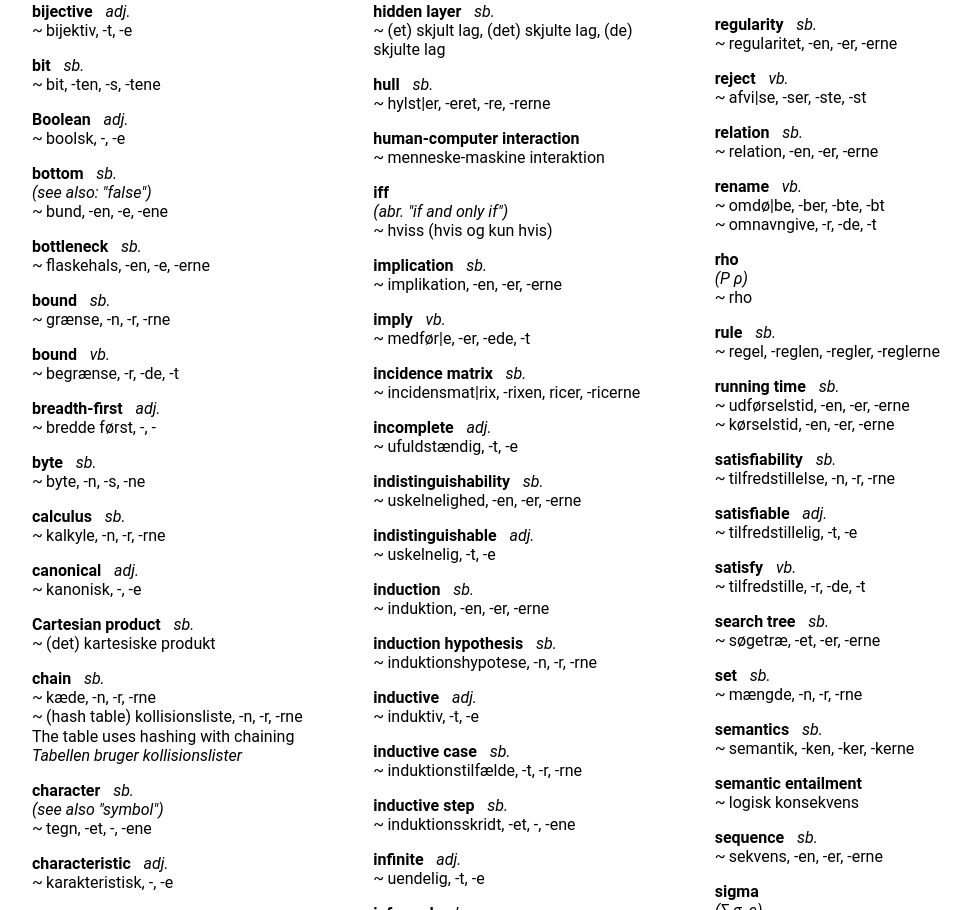
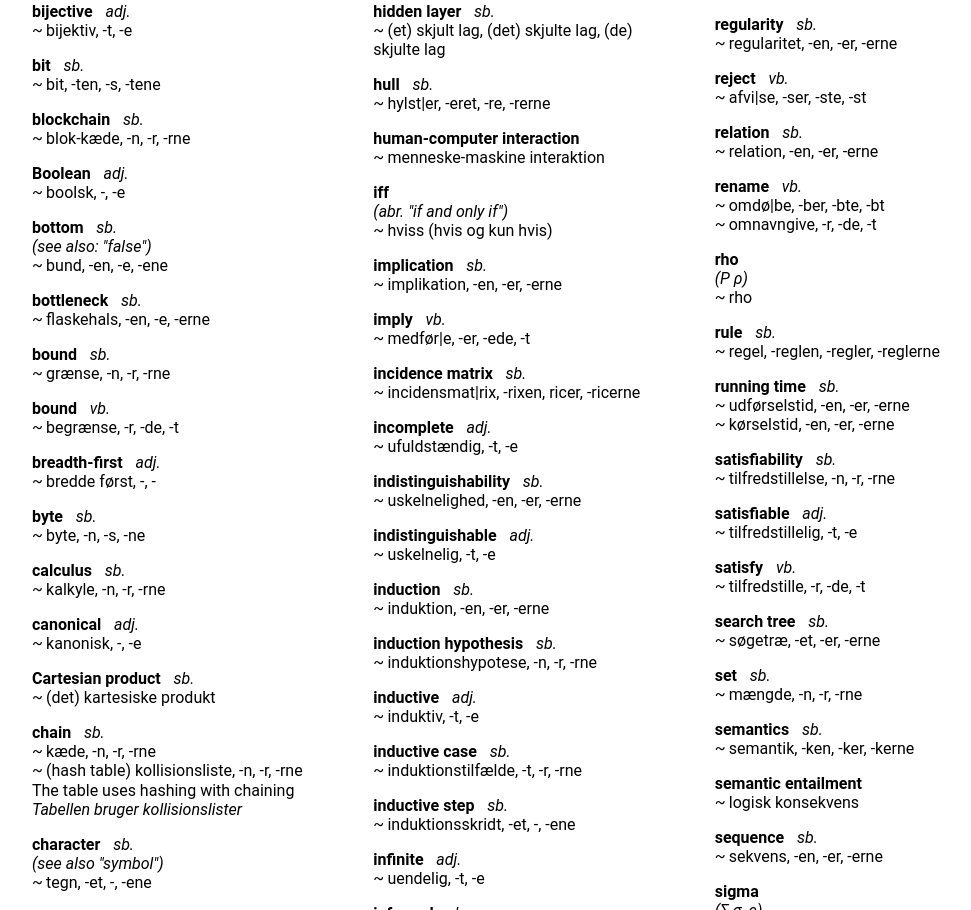
Before and after one commit to SSoelvsten/en-dk, a React (Create React App) app: page / in a window 1280 px wide. Shown: the part 1523-2433 px from the top of the page, without its empty margins (112-1083 px from the left). Built offline with nearby package versions, Linux system fonts and the light colour scheme.

Commit message:
Add 'blockchain'

```diff
--- a/src/dictionary.ts
+++ b/src/dictionary.ts
@@ -189,6 +189,12 @@ export const en_dk : Lexeme[] = [
     keywords: []
   },
   {
+    word: "blockchain",
+    type: "sb.",
+    translations: ["blok-kæde, -n, -r, -rne"],
+    keywords: ["cryptography"]
+  },
+  {
     word: "Boolean",
     type: "adj.",
     translations: ["boolsk, -, -e"],
```
